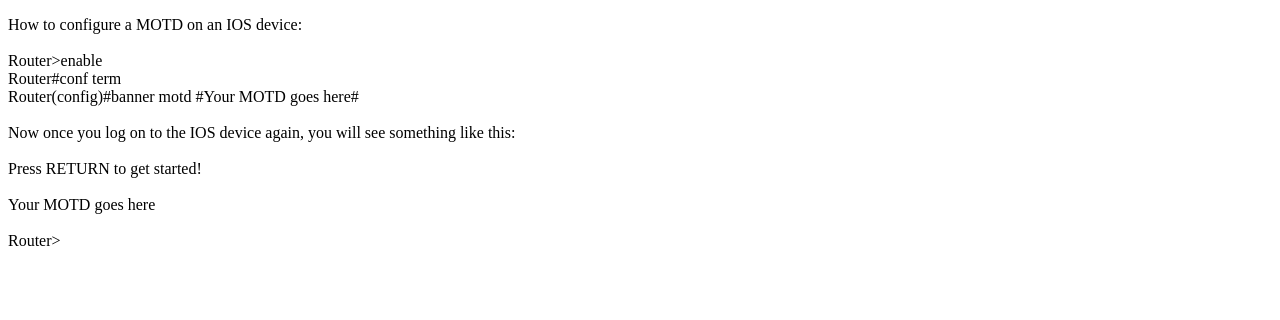
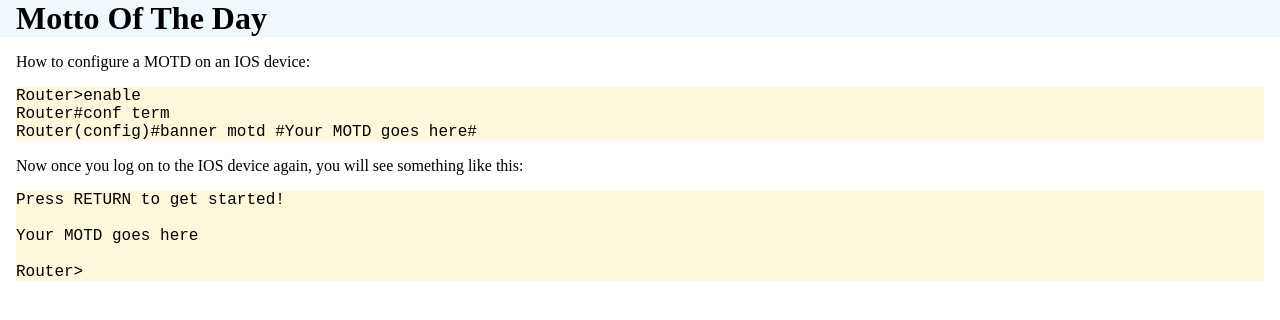
Before and after one commit to MachineThing/CiscoNetworking, a plain HTML site: page Internetwork/MOTD.html in a window 1280 px wide. Drawn offline with Linux system fonts and the light colour scheme.

Commit message:
Added CSS and some formatting

```diff
--- a/Internetwork/MOTD.html
+++ b/Internetwork/MOTD.html
@@ -2,23 +2,32 @@
 <html lang="en" dir="ltr">
     <head>
         <meta charset="utf-8">
+        <link rel="stylesheet" type="text/css" href="../index.css"/>
         <title>IOS - MOTD</title>
     </head>
     <body>
+        <h1>Motto Of The Day</h1>
+        <div class="content">
             <p>
-        How to configure a MOTD on an IOS device:<br />
-        <br />
+                How to configure a MOTD on an IOS device:
+                <div class="command">
+                    <p>
                     Router>enable<br />
                     Router#conf term<br />
                     Router(config)#banner motd #Your MOTD goes here#<br />
-        <br />
-        Now once you log on to the IOS device again, you will see something like this:<br />
-        <br />
+                    </p>
+                </div>
+                Now once you log on to the IOS device again, you will see something like this:
+                <div class="command">
+                    <p>
                     Press RETURN to get started!<br />
                     <br />
                     Your MOTD goes here<br />
                     <br />
-        Router><br />
+                    Router>
                     </p>
+                </div>
+            </p>
+        </div>
     </body>
 </html>
--- /dev/null
+++ b/index.css
@@ -0,0 +1,16 @@
+body {
+    margin: 0px;
+    padding: 0px;
+}
+h1 {
+    margin: 0px;
+    background-color: aliceblue;
+    padding: 0px .5em;
+}
+.content {
+    margin: 1em;
+}
+.command {
+    background-color: cornsilk;
+    font-family: Courier New;
+}
```
Also changed, not shown: Internetwork/Hostname.html (+10 -2 lines), index.html (+8 -5 lines). Lines whose indentation alone changed are shown as unchanged.
